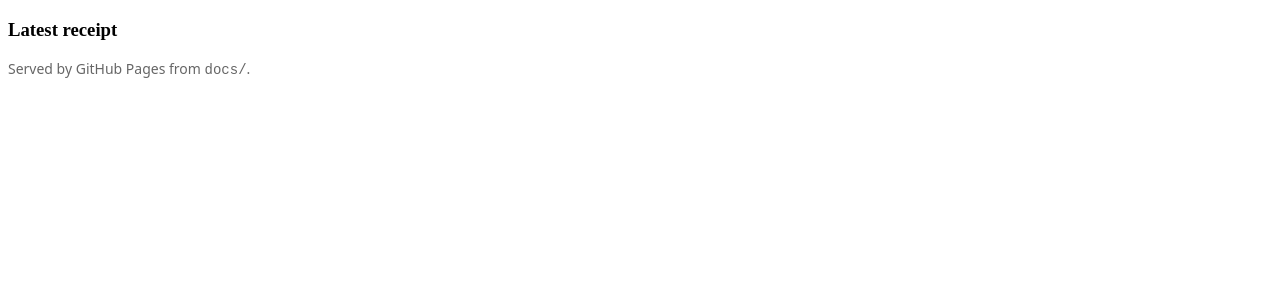
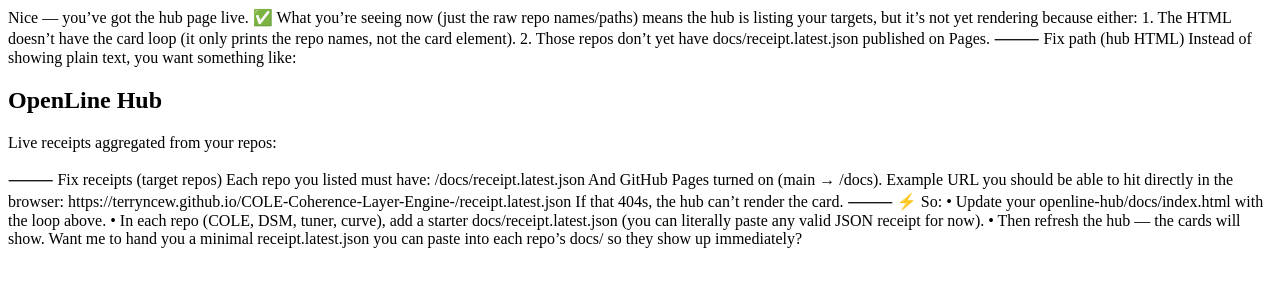
Before and after one commit to terryncew/COLE-Coherence-Layer-Engine-, a plain HTML site: page docs/index.html in a window 1280 px wide. Drawn offline with Linux system fonts and the light colour scheme.

Commit message:
Update index.html

```diff
--- a/docs/index.html
+++ b/docs/index.html
@@ -1,6 +1,62 @@
+Nice — you’ve got the hub page live. ✅
+
+What you’re seeing now (just the raw repo names/paths) means the hub is listing your targets, but it’s not yet rendering <openline-card> because either:
+	1.	The HTML doesn’t have the card loop (it only prints the repo names, not the card element).
+	2.	Those repos don’t yet have docs/receipt.latest.json published on Pages.
+
+⸻
+
+Fix path (hub HTML)
+
+Instead of showing plain text, you want something like:
+
 <!doctype html><meta charset="utf-8">
-<title>COLE × OpenLine — Receipt</title>
-<script type="module" src="https://rawcdn.githack.com/terryncew/openline-core/main/receipts-kit/openline-card.js"></script>
-<h3>Latest receipt</h3>
-<openline-card mode="compact" src="./receipt.latest.json"></openline-card>
-<p style="font:14px system-ui;color:#666">Served by GitHub Pages from <code>docs/</code>.</p>
+<title>OpenLine Hub</title>
+<script type="module" src="https://cdn.jsdelivr.net/gh/terryncew/openline-core@main/receipts-kit/openline-card.js"></script>
+
+<h2>OpenLine Hub</h2>
+<p>Live receipts aggregated from your repos:</p>
+
+<div id="cards"></div>
+
+<script>
+const repos = [
+  "COLE-Coherence-Layer-Engine-",
+  "dynamic-sentience-maps",
+  "terrynce-curve-emergence-tuner",
+  "tuner-engine-or-ContentTuner"
+];
+
+const cards = document.getElementById("cards");
+
+repos.forEach(r => {
+  const url = `https://terryncew.github.io/${r}/receipt.latest.json`;
+  const div = document.createElement("div");
+  div.innerHTML = `<openline-card mode="compact" src="${url}"></openline-card>`;
+  cards.appendChild(div);
+});
+</script>
+
+
+⸻
+
+Fix receipts (target repos)
+
+Each repo you listed must have:
+
+/docs/receipt.latest.json
+
+And GitHub Pages turned on (main → /docs). Example URL you should be able to hit directly in the browser:
+
+https://terryncew.github.io/COLE-Coherence-Layer-Engine-/receipt.latest.json
+
+If that 404s, the hub can’t render the card.
+
+⸻
+
+⚡ So:
+	•	Update your openline-hub/docs/index.html with the loop above.
+	•	In each repo (COLE, DSM, tuner, curve), add a starter docs/receipt.latest.json (you can literally paste any valid JSON receipt for now).
+	•	Then refresh the hub — the cards will show.
+
+Want me to hand you a minimal receipt.latest.json you can paste into each repo’s docs/ so they show up immediately?
```
